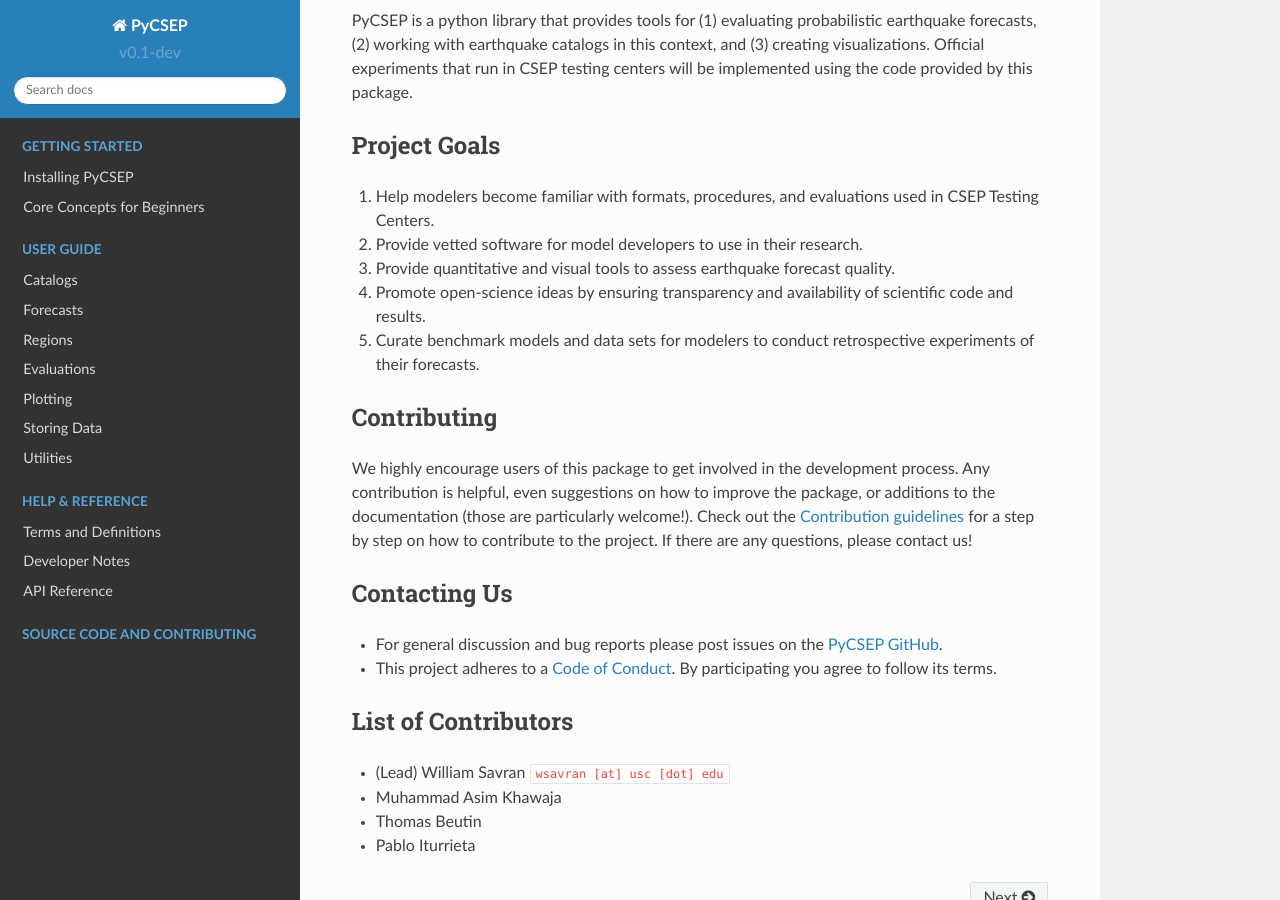
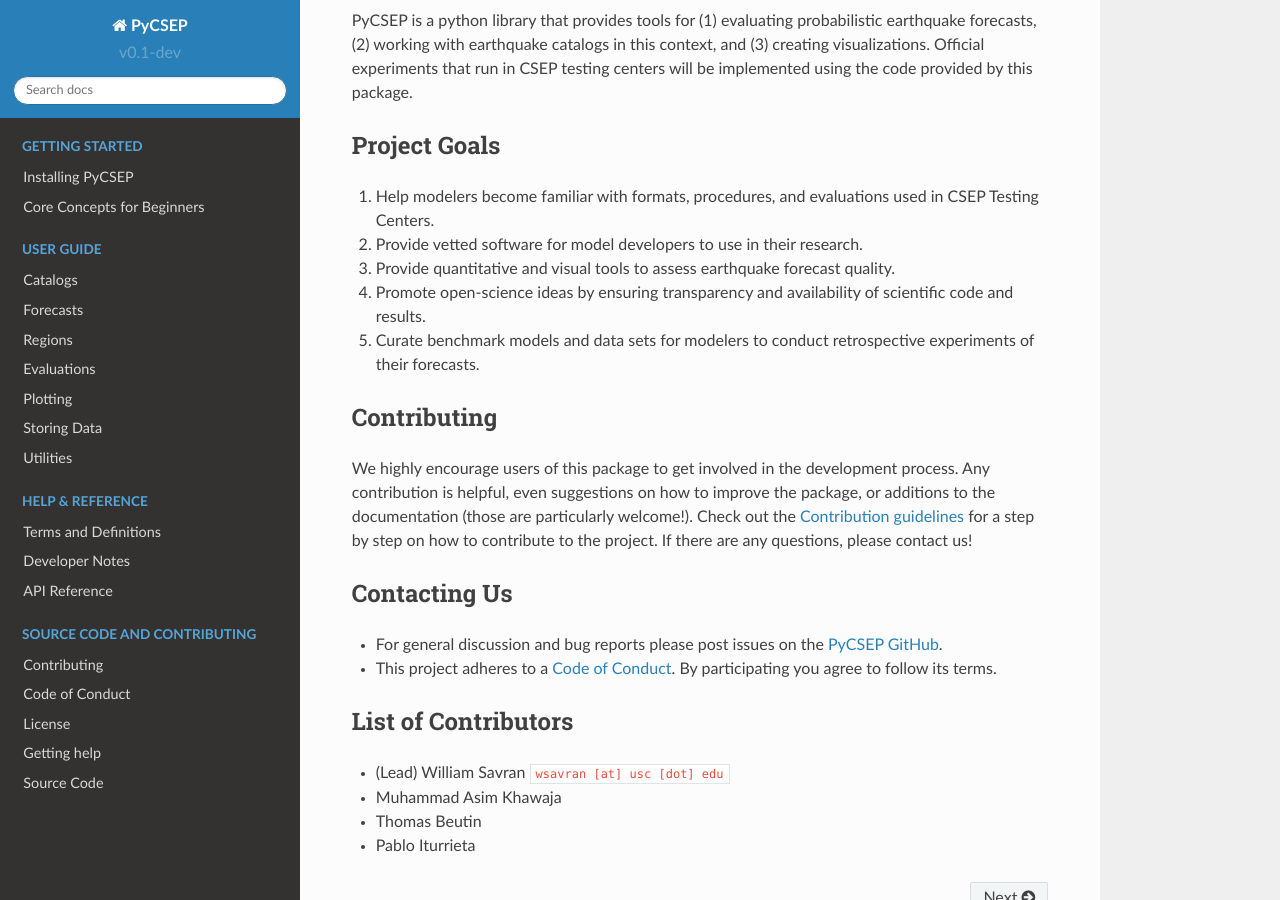
Before and after one commit to SCECcode/pycsep, a Sphinx documentation site: the page built from docs/index.rst, in a window 1280 px wide and 900 px high, scrolled down 399 px. Built offline with Sphinx 7.4.7 and the Read the Docs theme 2.0.0, drawn with Linux system fonts in a browser that asks for light colours; pages that are not in the unit, such as notebooks, are missing from menus.

Commit message:
Update layout.html

```diff
--- a/docs/_templates/layout.html
+++ b/docs/_templates/layout.html
@@ -8,7 +8,7 @@
             <span class="caption-text">Source code and contributing</span>
         </p>
         <ul>
-            {% for text, link in menu_links %}
+            {% for text, link in github_links %}
                 <li class="toctree-l1"><a href="{{ link }}">{{ text }}</a></li>
             {% endfor %}
         </ul>
```
